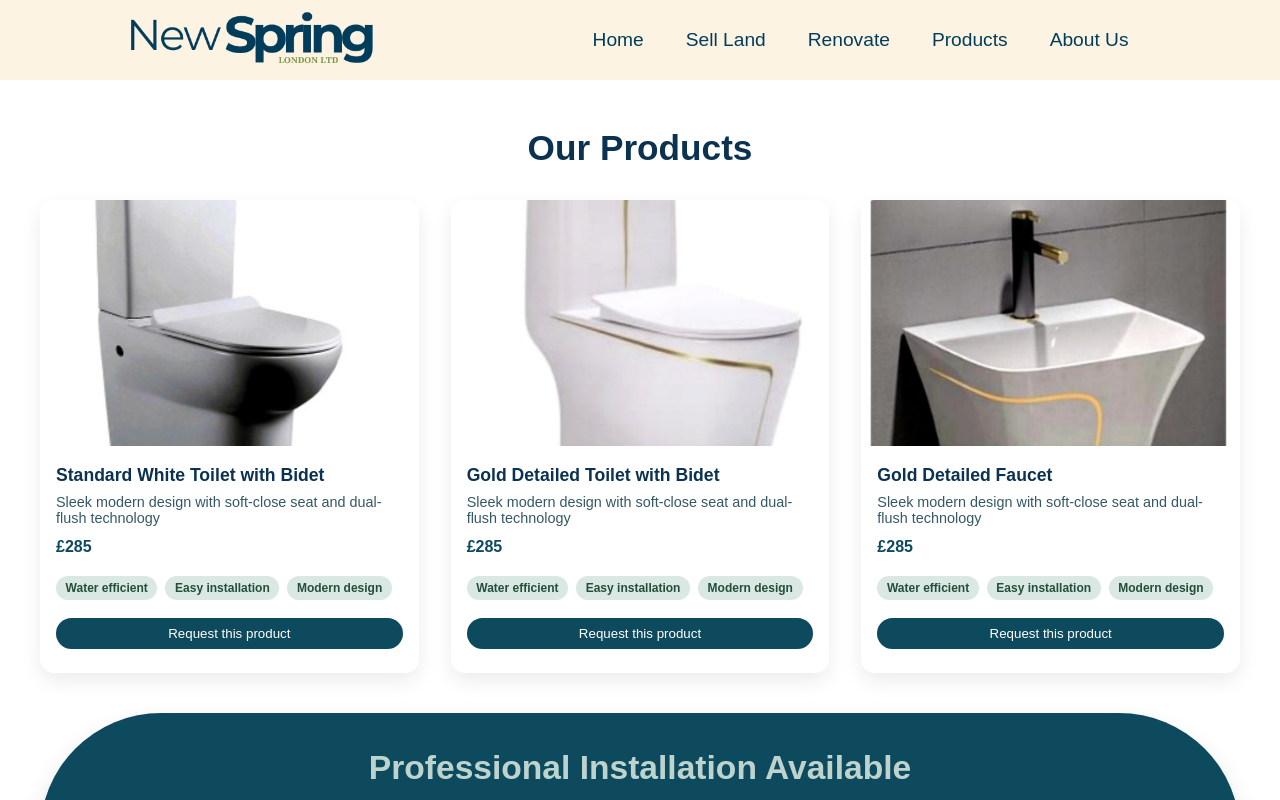
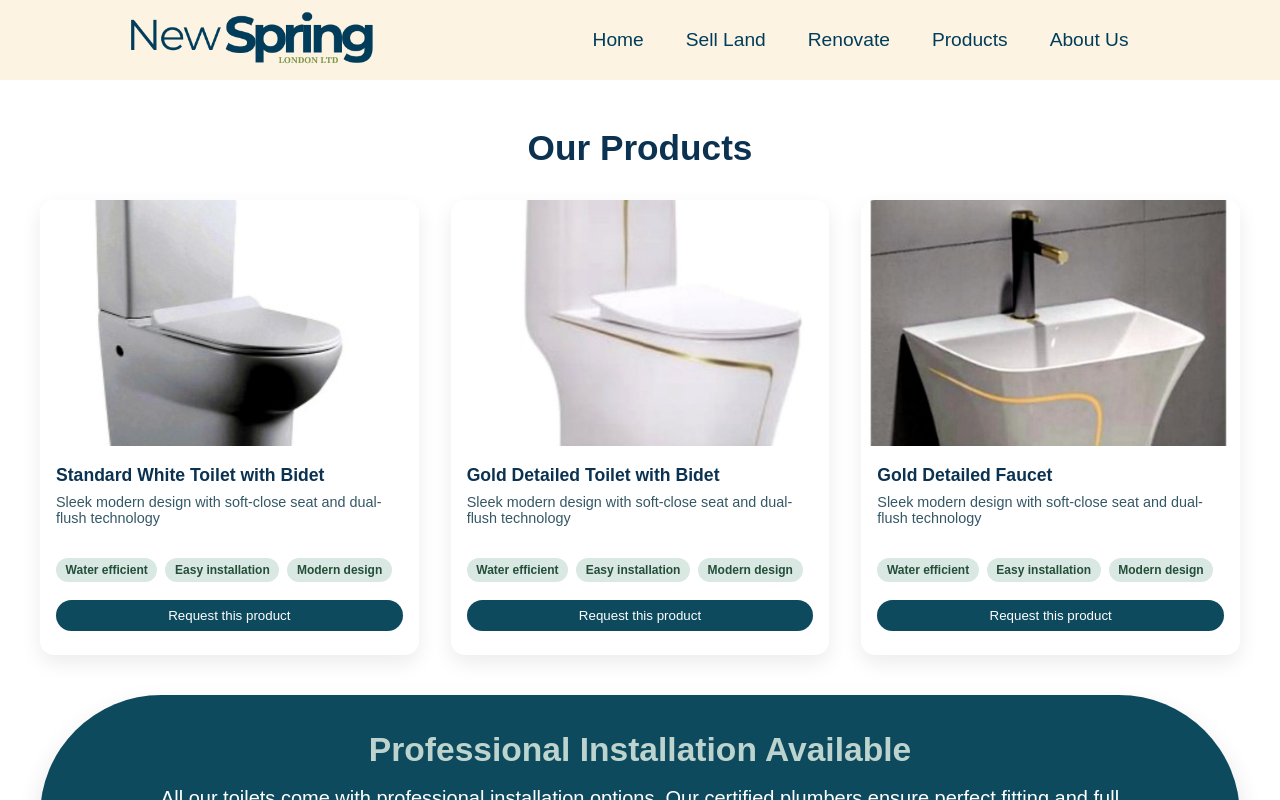
Before and after one commit to sevgiunal/NewSpringLondonFrontEnd, a React (Create React App) app in the folder newspringlondon/: page /products in a window 1280 px wide. Shown: the top 800 px of the page. Built offline with nearby package versions, Linux system fonts and the light colour scheme.

Commit message:
Fix prices

```diff
--- a/newspringlondon/src/components/NavBar.css
+++ b/newspringlondon/src/components/NavBar.css
@@ -95,11 +95,10 @@
     }
 
     .nav-menu.active {
-      background: #242222;
+      background: #fff;
       left: 0;
       opacity: 1;
       transition: all 0.5s ease;
-      z-index: 1;
     }
 
     .nav-links {
@@ -130,6 +129,7 @@
       transform: translate(-100%, 60%);
       font-size: 1.8rem;
       cursor: pointer;
+      color: #013d5a;
     }
 
     .fa-times {
@@ -146,14 +146,14 @@
       text-decoration: none;
       font-size: 1.5rem;
       background-color: transparent;
-      color: #fff;
+      color: #013d5a;
       padding: 14px 20px;
       border: 1px solid #fff;
       transition: all 0.3s ease-out;
     }
 
     .nav-links-mobile:hover {
-      background: #fff;
+      background: #013d5a;
       color: #242424;
       transition: 250ms;
     }
--- a/newspringlondon/src/components/ProductPage.js
+++ b/newspringlondon/src/components/ProductPage.js
@@ -22,7 +22,7 @@ function ProductPage() {
                     title="AquaFlow Pro"
                     text="Standard White Toilet with Bidet"
                     subtitle="Sleek modern design with soft-close seat and dual-flush technology"
-                    price="£285"
+
                     label="SALE"
                     tags={['Water efficient', 'Easy installation', 'Modern design']}
                     />
@@ -32,7 +32,7 @@ function ProductPage() {
                     title="AquaFlow Pro"
                     text="Gold Detailed Toilet with Bidet"
                     subtitle="Sleek modern design with soft-close seat and dual-flush technology"
-                    price="£285"
+
                     label="SALE"
                     tags={['Water efficient', 'Easy installation', 'Modern design']}
                     />
@@ -42,7 +42,7 @@ function ProductPage() {
                     title="AquaFlow Pro"
                     text="Gold Detailed Faucet"
                     subtitle="Sleek modern design with soft-close seat and dual-flush technology"
-                    price="£285"
+
                     label="SALE"
                     tags={['Water efficient', 'Easy installation', 'Modern design']}
                     />
--- a/newspringlondon/src/components/pages/Home.js
+++ b/newspringlondon/src/components/pages/Home.js
@@ -8,8 +8,9 @@ function Home () {
     return (
         <>
         < MainPage />
+        <ProductPage />
          <Cards />
-        <ProductPage />
+
         </>
 
     )
```
